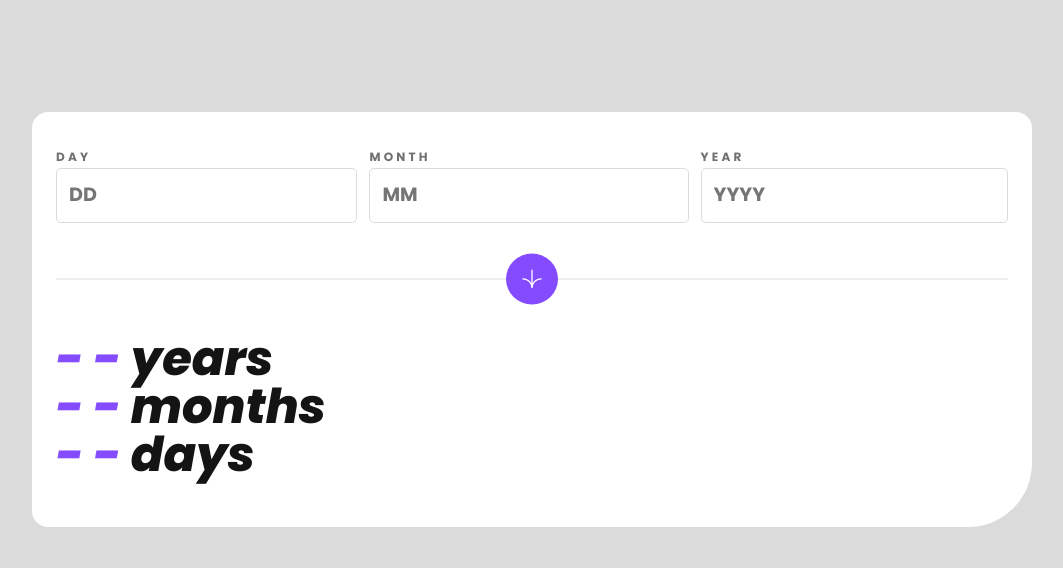
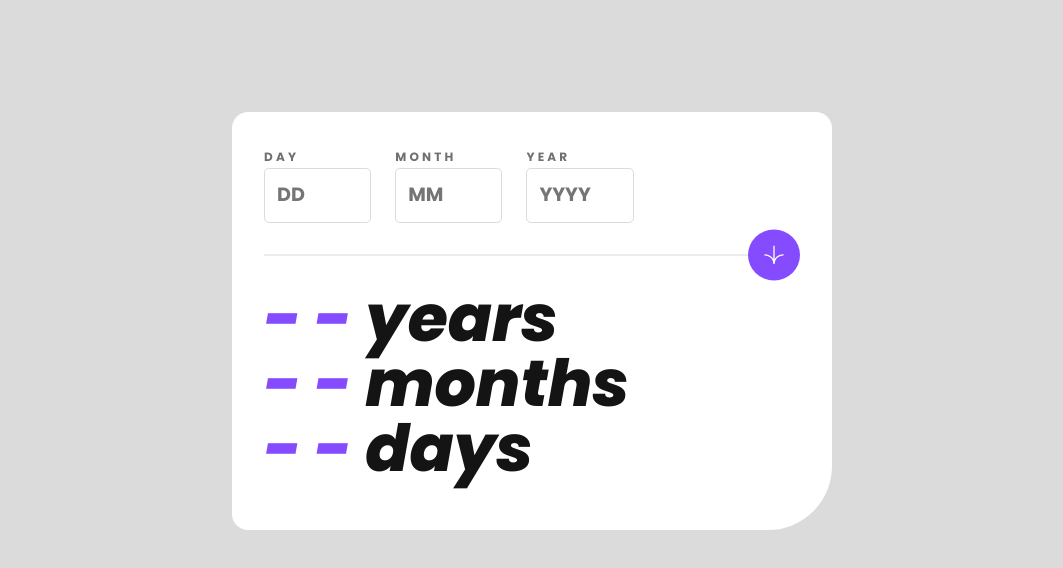
Before and after one commit to BeshoyS/age-calculator-app-ftm, a plain HTML site: page index.html in a window 1280 px wide. Shown: the whole page, without its empty margins (108-1171 px from the left). Drawn offline with Linux system fonts and the light colour scheme.

Commit message:
added desktop media query

```diff
--- a/style.css
+++ b/style.css
@@ -1,17 +1,6 @@
 /* Google Fonts */
 @import url("https://fonts.googleapis.com/css2?family=Poppins:ital,wght@0,700;1,400;1,800&display=swap");
-/* ### Primary
-
-- Purple: hsl(259, 100%, 65%)
-- Light red: hsl(0, 100%, 67%)
-
-### Neutral
-
-- White: hsl(0, 0%, 100%)
-- Off white: hsl(0, 0%, 94%)
-- Light grey: hsl(0, 0%, 86%)
-- Smokey grey: hsl(0, 1%, 44%)
-- Off black: hsl(0, 0%, 8%) */
+/* CSS Variables */
 :root {
   /* colors */
   --prim-purple: 259, 100%, 65%;
@@ -114,16 +103,16 @@ body {
 
 .main {
   background-color: hsl(var(--neut-white));
-  width: min(90%, 1000px);
+  width: min(95%, 600px);
   margin: 7rem auto 0 auto;
   padding: 2rem 1.5rem;
   border-radius: 1rem 1rem 4rem 1rem;
 }
 
 /* inputs */
-
 .inputs-container {
   display: flex;
+  justify-content: flex-start;
   gap: 0.75rem;
 }
 
@@ -140,6 +129,12 @@ body {
   padding: 0.75rem;
   border: 1px solid hsl(var(--neut-light-grey));
   border-radius: 0.3rem;
+}
+
+.input::-webkit-outer-spin-button,
+.input::-webkit-inner-spin-button {
+  -webkit-appearance: none;
+  margin: 0;
 }
 
 .input:focus {
@@ -173,13 +168,13 @@ body {
   background-color: hsl(var(--prim-purple));
   border: none;
   padding: 1rem;
+  transition: background-color 0.2s;
 }
 
 .submit-icon {
   stroke-width: 5;
   width: 1.25rem;
   cursor: pointer;
-  transition: background-color 0.2s ease-in-out;
 }
 
 .submit-btn:hover {
@@ -194,10 +189,34 @@ body {
 .result {
   font-weight: 800;
   font-style: italic;
-  font-size: calc(var(--font-size) * 1.5);
+  font-size: 2.8rem;
+  font-size: clamp(2.8rem, 2.3rem + 2.2vw, 5rem);
   line-height: 1;
 }
 
 .result-number {
   color: hsl(var(--prim-purple));
 }
+
+@media screen and (min-width: 768px) {
+  .main {
+    padding: 2rem;
+  }
+
+  /* inputs */
+  .inputs-container {
+    gap: 1.5rem;
+  }
+  .input-container {
+    width: 20%;
+  }
+
+  /* submit Button */
+  .button-container {
+    padding-block: 2rem;
+  }
+  .submit-btn {
+    right: 0;
+    transform: translate(0%, -50%);
+  }
+}
```
